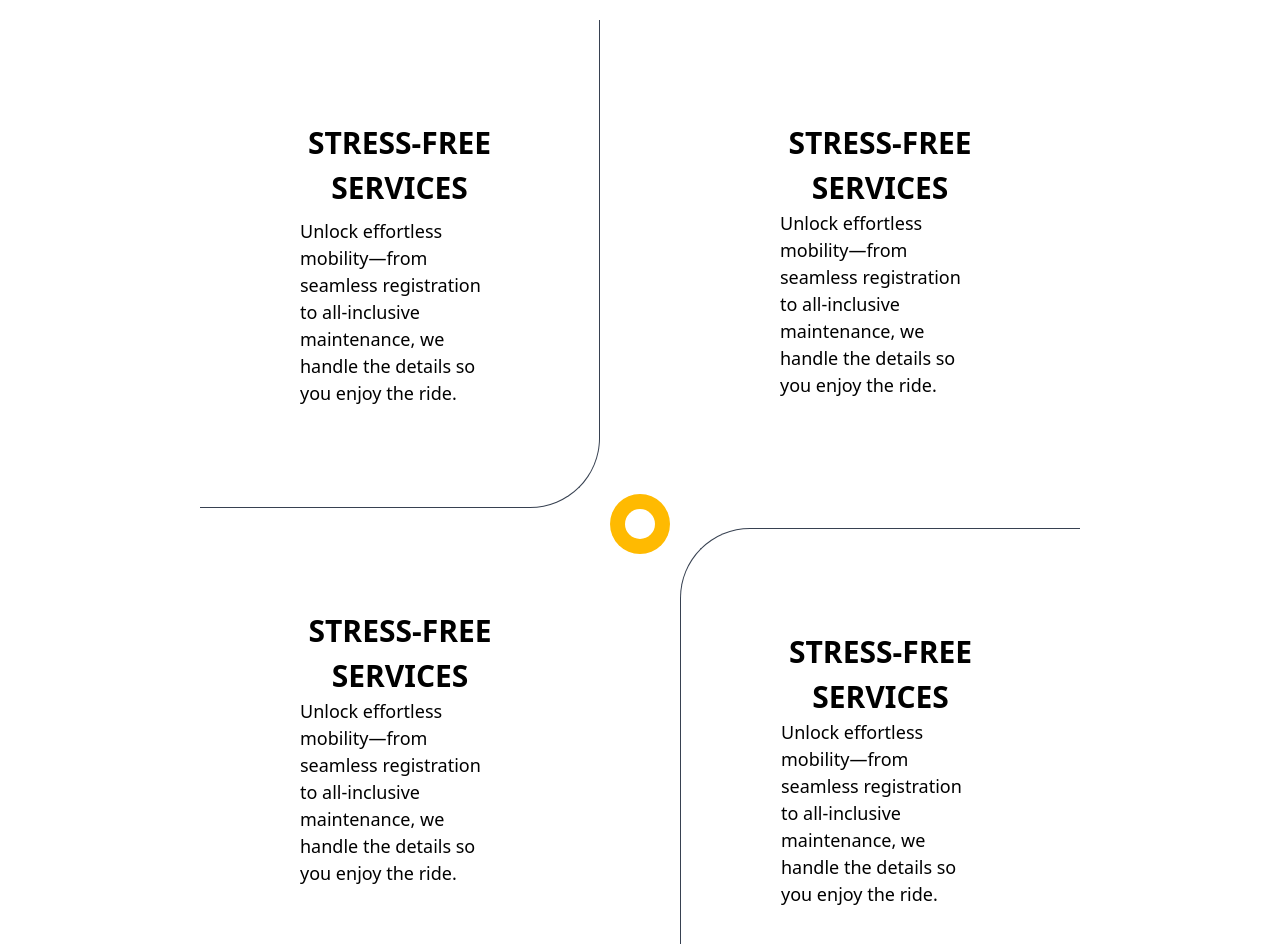
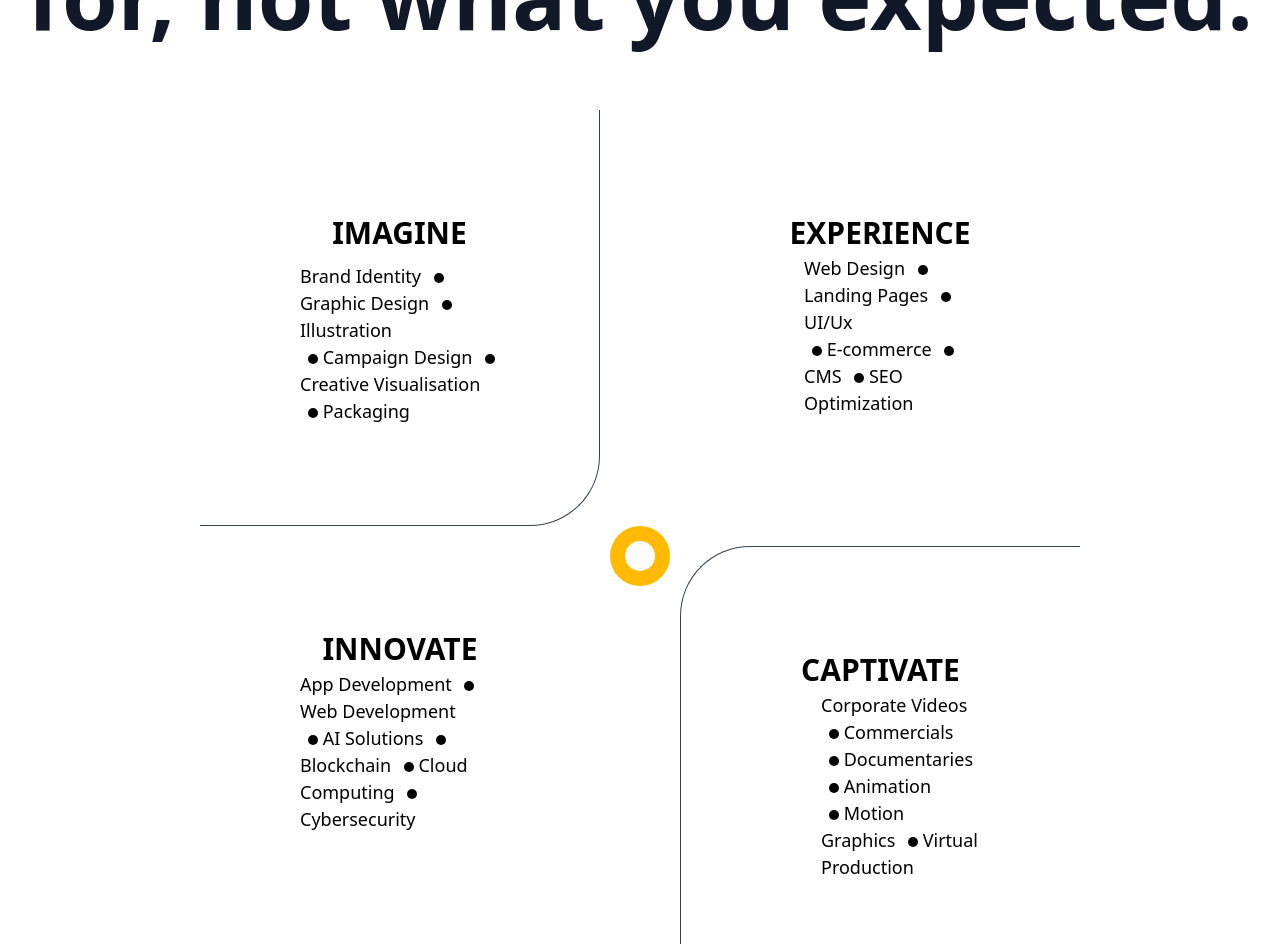
Before and after one commit to RugvedDhorje/minimal_india_Final, a Next.js app: page / in a window 1280 px wide. Shown: the part 1080-2024 px from the top of the page. Built offline with nearby package versions, Linux system fonts and the light colour scheme; a web font is replaced by a local one.

Commit message:
Services content change

```diff
--- a/components/Services.tsx
+++ b/components/Services.tsx
@@ -39,7 +39,7 @@ export default function Services() {
           transition={{ duration: 0.8 }}
           className="text-center lg:text-[90px] md:text-[70px] text-[50px] font-bold text-gray-900 leading-none sm:pt-[50px]  pb-[70px]"
         >
-          Embrace the future of <br /> urban mobility
+          We are the ones you are looking <br /> for, not what you expected.
         </motion.h1>
 
         <div className="max-w-screen-2xl w-9/12 sm:w-full lg:w-9/12 mx-auto sm:flex sm:flex-wrap mb-10 relative ">
@@ -82,7 +82,7 @@ export default function Services() {
                 transition={{ duration: 0.5 }}
                 className="md:text-[30px] text-[24px] text-center font-semibold mb-2"
               >
-                STRESS-FREE SERVICES
+                IMAGINE
               </motion.h4>
               <motion.p
                 initial={{ x: -150 }}
@@ -90,9 +90,19 @@ export default function Services() {
                 transition={{ duration: 0.5 }}
                 className="md:text-[18px] text-[16px] font-light"
               >
-                Unlock effortless mobility—from seamless registration to
-                all-inclusive maintenance, we handle the details so you enjoy
-                the ride.
+                <span> Brand Identity </span>
+                <span className="w-2.5 h-2.5 rounded-full bg-current inline-block  ml-2"></span>
+                <span> Graphic Design </span>
+                <span className="w-2.5 h-2.5 rounded-full bg-current inline-block ml-2"></span>
+                <span> Illustration </span>
+                <br />
+                <span className="w-2.5 h-2.5 rounded-full bg-current inline-block ml-2"></span>
+                <span> Campaign Design </span>
+                <span className="w-2.5 h-2.5 rounded-full bg-current inline-block ml-2"></span>
+                <span> Creative Visualisation </span>
+                <br />
+                <span className="w-2.5 h-2.5 rounded-full bg-current inline-block ml-2"></span>
+                <span> Packaging </span>
               </motion.p>
             </div>
           </div>
@@ -104,17 +114,26 @@ export default function Services() {
                 transition={{ duration: 0.5 }}
                 className="md:text-[30px] text-[24px] text-center font-semibold"
               >
-                STRESS-FREE SERVICES
+                EXPERIENCE
               </motion.h4>
               <motion.p
                 initial={{ x: 150 }}
                 whileInView={{ x: 0 }}
                 transition={{ duration: 0.5 }}
-                className="md:text-[18px] text-[16px] font-light"
+                className="md:text-[18px] text-[16px] font-light lg:ml-6"
               >
-                Unlock effortless mobility—from seamless registration to
-                all-inclusive maintenance, we handle the details so you enjoy
-                the ride.
+                <span> Web Design </span>
+                <span className="w-2.5 h-2.5 rounded-full bg-current inline-block ml-2 "></span>
+                <span> Landing Pages </span>
+                <span className="w-2.5 h-2.5 rounded-full bg-current inline-block ml-2"></span>
+                <span> UI/Ux </span>
+                <br />
+                <span className="w-2.5 h-2.5 rounded-full bg-current inline-block ml-2"></span>
+                <span> E-commerce </span>
+                <span className="w-2.5 h-2.5 rounded-full bg-current inline-block ml-2"></span>
+                <span> CMS </span>
+                <span className="w-2.5 h-2.5 rounded-full bg-current inline-block ml-2"></span>
+                <span> SEO Optimization </span>
               </motion.p>
             </div>
           </div>
@@ -126,7 +145,7 @@ export default function Services() {
                 transition={{ duration: 0.5 }}
                 className="md:text-[30px] text-[24px] text-center font-semibold"
               >
-                STRESS-FREE SERVICES
+                INNOVATE
               </motion.h4>
               <motion.p
                 initial={{ x: -150 }}
@@ -134,9 +153,18 @@ export default function Services() {
                 transition={{ duration: 0.5 }}
                 className="md:text-[18px] text-[16px] font-light"
               >
-                Unlock effortless mobility—from seamless registration to
-                all-inclusive maintenance, we handle the details so you enjoy
-                the ride.
+                <span> App Development </span>
+                <span className="w-2.5 h-2.5 rounded-full bg-current inline-block ml-2 "></span>
+                <span> Web Development </span>
+                <br />
+                <span className="w-2.5 h-2.5 rounded-full bg-current inline-block ml-2"></span>
+                <span> AI Solutions </span>
+                <span className="w-2.5 h-2.5 rounded-full bg-current inline-block ml-2"></span>
+                <span> Blockchain </span>
+                <span className="w-2.5 h-2.5 rounded-full bg-current inline-block ml-2"></span>
+                <span> Cloud Computing </span>
+                <span className="w-2.5 h-2.5 rounded-full bg-current inline-block ml-2"></span>
+                <span> Cybersecurity </span>
               </motion.p>
             </div>
           </div>
@@ -148,17 +176,27 @@ export default function Services() {
                 transition={{ duration: 0.3 }}
                 className="md:text-[30px] text-[24px] text-center font-semibold"
               >
-                STRESS-FREE SERVICES
+                CAPTIVATE
               </motion.h4>
               <motion.p
                 initial={{ x: 150 }}
                 whileInView={{ x: 0 }}
                 transition={{ duration: 0.3 }}
-                className="md:text-[18px] text-[16px] font-light"
+                className="md:text-[18px] text-[16px] font-light lg:ml-10"
               >
-                Unlock effortless mobility—from seamless registration to
-                all-inclusive maintenance, we handle the details so you enjoy
-                the ride.
+                <span> Corporate Videos </span>
+                <span className="w-2.5 h-2.5 rounded-full bg-current inline-block ml-2 "></span>
+                <span> Commercials </span>
+                <br />
+                <span className="w-2.5 h-2.5 rounded-full bg-current inline-block ml-2"></span>
+                <span> Documentaries </span>
+                <span className="w-2.5 h-2.5 rounded-full bg-current inline-block ml-2"></span>
+                <span> Animation </span>
+                <br />
+                <span className="w-2.5 h-2.5 rounded-full bg-current inline-block ml-2"></span>
+                <span> Motion Graphics </span>
+                <span className="w-2.5 h-2.5 rounded-full bg-current inline-block ml-2"></span>
+                <span> Virtual Production </span>
               </motion.p>
             </div>
           </div>
```
